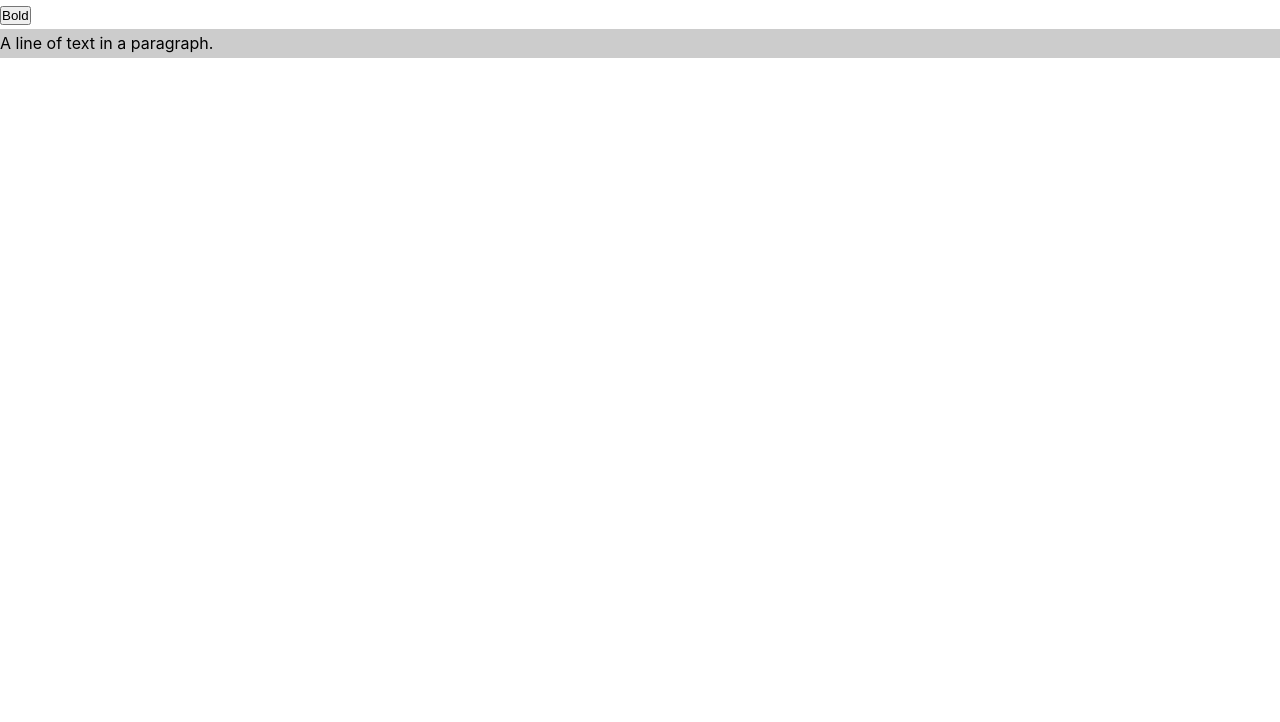
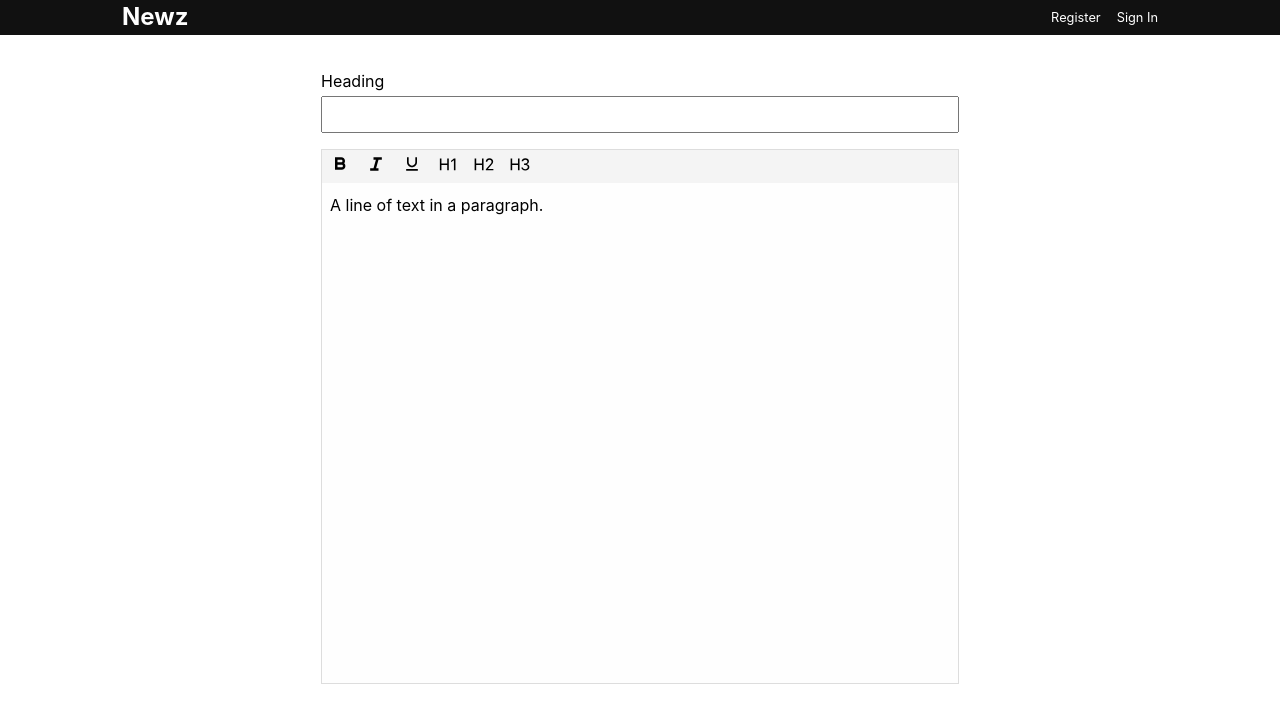
Before and after one commit to fayax555/news-app, a Next.js app: page /slate in a window 1280 px wide. Shown: the top 722 px of the page. Built offline with nearby package versions, Linux system fonts and the light colour scheme.

Commit message:
update editor

```diff
--- a/components/Dashboard/SlateEditor.tsx
+++ /dev/null
@@ -1,158 +0,0 @@
-import { FC, useCallback, useEffect, useMemo, useState } from 'react';
-import {
-  createEditor,
-  BaseEditor,
-  Descendant,
-  Editor,
-  Transforms,
-  Text,
-  Element,
-} from 'slate';
-import { Slate, Editable, withReact, ReactEditor } from 'slate-react';
-
-type CustomElement = {
-  bold?: boolean;
-  type: 'paragraph' | 'code' | null;
-  children: CustomText[];
-};
-
-type CustomText = { text: string };
-
-declare module 'slate' {
-  interface CustomTypes {
-    Editor: BaseEditor & ReactEditor;
-    Element: CustomElement;
-    Text: CustomText;
-  }
-}
-
-const CustomEditor = {
-  isBoldMarkActive(editor: Editor) {
-    const [match] = Editor.nodes(editor, {
-      match: (n: any) => n.bold === true,
-      universal: true,
-    });
-
-    return !!match;
-  },
-
-  isCodeBlockActive(editor: Editor) {
-    const [match] = Editor.nodes(editor, {
-      match: (n: any) => n.type === 'code',
-    });
-
-    return !!match;
-  },
-
-  toggleBoldMark(editor: any) {
-    const isActive = CustomEditor.isBoldMarkActive(editor);
-    const selectedText = Editor.string(editor, editor.selection);
-    Transforms.setNodes(
-      editor,
-      { bold: isActive ? false : true },
-      { match: () => !!selectedText, split: true }
-    );
-  },
-
-  toggleCodeBlock(editor: Editor) {
-    const isActive = CustomEditor.isCodeBlockActive(editor);
-    Transforms.setNodes(
-      editor,
-      { type: isActive ? null : 'code' },
-      { match: (n) => Editor.isBlock(editor, n) }
-    );
-  },
-};
-
-const SlateEditor: FC = () => {
-  const editor = useMemo(() => withReact(createEditor()), []);
-
-  const [value, setValue] = useState<Descendant[]>([
-    {
-      type: 'paragraph',
-      children: [{ text: 'A line of text in a paragraph.' }],
-    },
-  ]);
-  console.log(value);
-
-  const renderElement = useCallback((props) => {
-    switch (props.element.type) {
-      case 'code':
-        return <CodeElement {...props} />;
-      default:
-        return <DefaultElement {...props} />;
-    }
-  }, []);
-
-  const renderLeaf = useCallback((props) => {
-    return <Leaf {...props} />;
-  }, []);
-
-  return (
-    <>
-      <button
-        onMouseDown={(e) => {
-          e.preventDefault();
-          CustomEditor.toggleBoldMark(editor);
-        }}
-      >
-        Bold
-      </button>
-      <Slate
-        editor={editor}
-        value={value}
-        onChange={(newValue) => setValue(newValue)}
-      >
-        <Editable
-          style={{ backgroundColor: '#ccc' }}
-          renderElement={renderElement}
-          renderLeaf={renderLeaf}
-          onKeyDown={(event) => {
-            if (!event.ctrlKey) {
-              return;
-            }
-
-            switch (event.key) {
-              case '`': {
-                event.preventDefault();
-                CustomEditor.toggleCodeBlock(editor);
-                break;
-              }
-
-              case 'b': {
-                event.preventDefault();
-                CustomEditor.toggleBoldMark(editor);
-                break;
-              }
-            }
-          }}
-        />
-      </Slate>
-    </>
-  );
-};
-
-const Leaf: FC<any> = (props) => {
-  return (
-    <span
-      {...props.attributes}
-      style={{ fontWeight: props.leaf.bold ? 'bold' : 'normal' }}
-    >
-      {props.children}
-    </span>
-  );
-};
-
-const CodeElement: FC<any> = (props) => {
-  return (
-    <pre {...props.attributes}>
-      <code>{props.children}</code>
-    </pre>
-  );
-};
-
-const DefaultElement: FC<any> = (props) => {
-  return <p {...props.attributes}>{props.children}</p>;
-};
-
-export default SlateEditor;
--- /dev/null
+++ b/components/Dashboard/SlateEditor/EditorStyles.tsx
@@ -0,0 +1,13 @@
+import styled from 'styled-components';
+
+export const EditorWrap = styled.div`
+  border: 1px solid #ddd;
+`;
+
+export const Wrap = styled.div`
+  > * {
+    background-color: #fefefe;
+    height: 500px;
+    padding: 0.5rem;
+  }
+`;
--- /dev/null
+++ b/components/Dashboard/SlateEditor/SlateEditor.tsx
@@ -0,0 +1,97 @@
+import { FC, useCallback, useMemo, useState } from 'react';
+import { createEditor, BaseEditor, Descendant } from 'slate';
+import { Slate, Editable, withReact, ReactEditor } from 'slate-react';
+import {
+  CustomEditor,
+  Leaf,
+  CodeElement,
+  DefaultElement,
+} from './SlateHelpers';
+import Toolbar from './Toolbar';
+import { EditorWrap, Wrap } from './EditorStyles';
+
+type CustomElement = {
+  bold?: boolean;
+  italic?: boolean;
+  type: 'paragraph' | 'code' | null;
+  children: CustomText[];
+};
+
+type CustomText = { text: string };
+
+declare module 'slate' {
+  interface CustomTypes {
+    Editor: BaseEditor & ReactEditor;
+    Element: CustomElement;
+    Text: CustomText;
+  }
+}
+
+const SlateEditor: FC = () => {
+  const editor = useMemo(() => withReact(createEditor()), []);
+
+  const [value, setValue] = useState<Descendant[]>([
+    {
+      type: 'paragraph',
+      children: [{ text: 'A line of text in a paragraph.' }],
+    },
+  ]);
+  console.log(value);
+
+  const renderElement = useCallback((props) => {
+    switch (props.element.type) {
+      case 'code':
+        return <CodeElement {...props} />;
+      default:
+        return <DefaultElement {...props} />;
+    }
+  }, []);
+
+  const renderLeaf = useCallback((props) => {
+    return <Leaf {...props} />;
+  }, []);
+
+  return (
+    <EditorWrap>
+      <Toolbar editor={editor} />
+      <Slate
+        editor={editor}
+        value={value}
+        onChange={(newValue) => setValue(newValue)}
+      >
+        <Wrap>
+          <Editable
+            renderElement={renderElement}
+            renderLeaf={renderLeaf}
+            onKeyDown={(event) => {
+              if (!event.ctrlKey) {
+                return;
+              }
+
+              switch (event.key) {
+                case '`': {
+                  event.preventDefault();
+                  CustomEditor.toggleCodeBlock(editor);
+                  break;
+                }
+
+                case 'b': {
+                  event.preventDefault();
+                  CustomEditor.toggleBoldMark(editor);
+                  break;
+                }
+                case 'i': {
+                  event.preventDefault();
+                  CustomEditor.toggleItalicMark(editor);
+                  break;
+                }
+              }
+            }}
+          />
+        </Wrap>
+      </Slate>
+    </EditorWrap>
+  );
+};
+
+export default SlateEditor;
--- /dev/null
+++ b/components/Dashboard/SlateEditor/SlateHelpers.tsx
@@ -0,0 +1,83 @@
+import { FC } from 'react';
+import { Editor, Transforms } from 'slate';
+
+export const CustomEditor = {
+  isBoldMarkActive(editor: Editor) {
+    const [match] = Editor.nodes(editor, {
+      match: (n: any) => n.bold === true,
+      universal: true,
+    });
+
+    return !!match;
+  },
+
+  isItalicMarkActive(editor: Editor) {
+    const [match] = Editor.nodes(editor, {
+      match: (n: any) => n.italic === true,
+      universal: true,
+    });
+
+    return !!match;
+  },
+
+  isCodeBlockActive(editor: Editor) {
+    const [match] = Editor.nodes(editor, {
+      match: (n: any) => n.type === 'code',
+    });
+
+    return !!match;
+  },
+
+  toggleBoldMark(editor: any) {
+    const isActive = CustomEditor.isBoldMarkActive(editor);
+    const selectedText = Editor.string(editor, editor.selection);
+    Transforms.setNodes(
+      editor,
+      { bold: isActive ? false : true },
+      { match: () => !!selectedText, split: true }
+    );
+  },
+
+  toggleItalicMark(editor: any) {
+    const isActive = CustomEditor.isItalicMarkActive(editor);
+    const selectedText = Editor.string(editor, editor.selection);
+    Transforms.setNodes(
+      editor,
+      { italic: isActive ? false : true },
+      { match: () => !!selectedText, split: true }
+    );
+  },
+
+  toggleCodeBlock(editor: Editor) {
+    const isActive = CustomEditor.isCodeBlockActive(editor);
+    Transforms.setNodes(
+      editor,
+      { type: isActive ? null : 'code' },
+      { match: (n) => Editor.isBlock(editor, n) }
+    );
+  },
+};
+
+export const Leaf: FC<any> = ({ attributes, children, leaf }) => {
+  if (leaf.bold) {
+    children = <strong>{children}</strong>;
+  }
+
+  if (leaf.italic) {
+    children = <em>{children}</em>;
+  }
+
+  return <span {...attributes}>{children}</span>;
+};
+
+export const CodeElement: FC<any> = (props) => {
+  return (
+    <pre {...props.attributes}>
+      <code>{props.children}</code>
+    </pre>
+  );
+};
+
+export const DefaultElement: FC<any> = (props) => {
+  return <p {...props.attributes}>{props.children}</p>;
+};
--- /dev/null
+++ b/components/Dashboard/SlateEditor/Toolbar.tsx
@@ -0,0 +1,47 @@
+import { FC } from 'react';
+import { CustomEditor } from './SlateHelpers';
+import styled from 'styled-components';
+import { BiBold, BiItalic, BiUnderline } from 'react-icons/bi';
+import { BsTypeH1, BsTypeH2, BsTypeH3 } from 'react-icons/bs';
+
+const ToolbarWrap = styled.div`
+  /* padding: 0.25rem; */
+  padding-top: 0.25rem;
+  background-color: #f4f4f4;
+
+  > * {
+    cursor: pointer;
+    font-size: 1.25rem;
+    font-weight: bold;
+    margin: 0 0.5rem;
+
+    &:hover {
+      background: #f4f4f4;
+      opacity: 0.7;
+    }
+  }
+`;
+
+interface Props {
+  editor: any;
+}
+
+const Toolbar: FC<Props> = ({ editor }) => {
+  return (
+    <ToolbarWrap>
+      <BiBold
+        onMouseDown={(e) => {
+          e.preventDefault();
+          CustomEditor.toggleBoldMark(editor);
+        }}
+      />
+      <BiItalic />
+      <BiUnderline />
+      <BsTypeH1 />
+      <BsTypeH2 />
+      <BsTypeH3 />
+    </ToolbarWrap>
+  );
+};
+
+export default Toolbar;
--- a/pages/slate.tsx
+++ b/pages/slate.tsx
@@ -1,14 +1,41 @@
-import SlateEditor from 'components/Dashboard/SlateEditor';
+import dynamic from 'next/dynamic';
+import styled from 'styled-components';
+import Layout from 'components/Layout/Layout';
 
-import dynamic from 'next/dynamic'
+const EditorForm = styled.div`
+  max-width: 670px;
+  padding: 0 1rem;
+  margin: auto;
+
+  > div:first-child {
+    padding: 1rem 0;
+
+    input {
+      width: 100%;
+      font-size: 0.95rem;
+      display: block;
+      padding: 0.5rem;
+    }
+  }
+`;
 
 const SlateWithNoSSR = dynamic(
-  () => import('components/Dashboard/SlateEditor'),
+  () => import('components/Dashboard/SlateEditor/SlateEditor'),
   { ssr: false }
-)
+);
 
 const IndexPage = () => {
-  return <SlateWithNoSSR />;
+  return (
+    <Layout>
+      <EditorForm>
+        <div>
+          <label htmlFor='heading'>Heading</label>
+          <input id='heading' type='text' />
+        </div>
+        <SlateWithNoSSR />
+      </EditorForm>
+    </Layout>
+  );
 };
 
 export default IndexPage;
```
